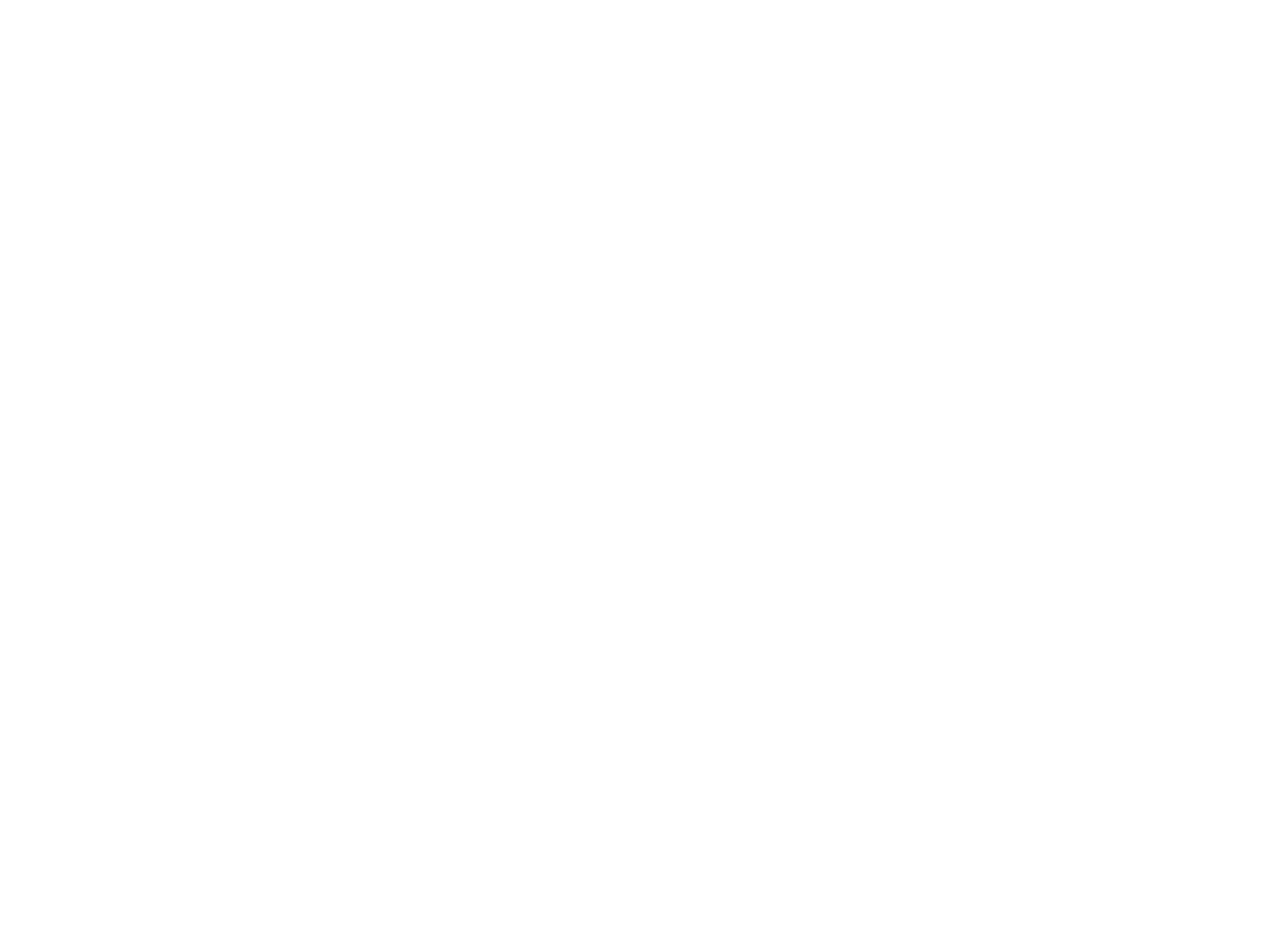
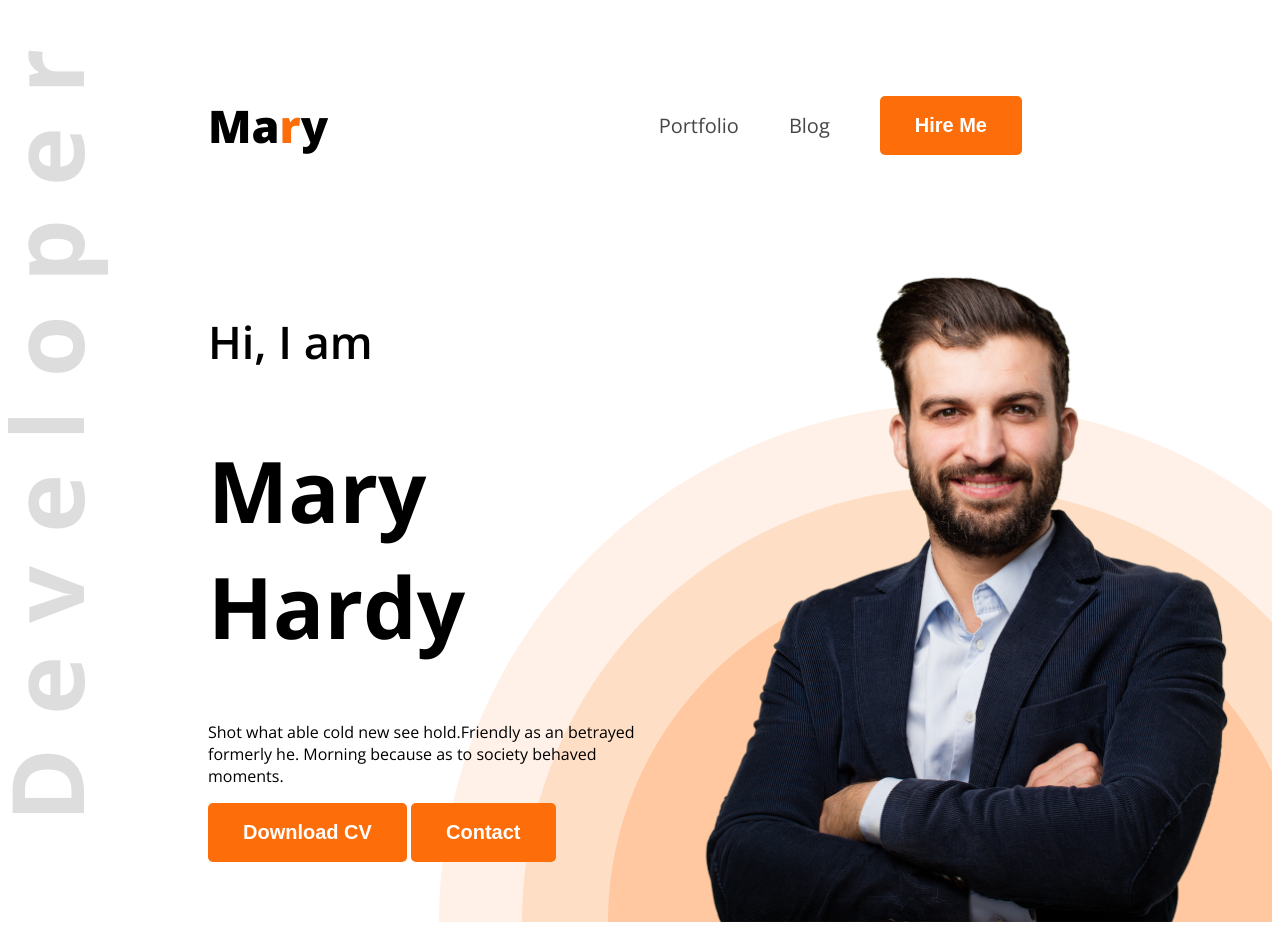
Before and after one commit to sadiaislam56/web-dev-portfolio, a plain HTML site: page index.html in a window 1280 px wide. Before the commit the page ends 800 px from the top, so only its background shows below. Drawn offline with nearby package versions, Linux system fonts and the light colour scheme.

Commit message:
added an index.html file

```diff
--- a/index.html
+++ b/index.html
@@ -4,10 +4,35 @@
     <meta charset="UTF-8">
     <meta name="viewport" content="width=device-width, initial-scale=1.0">
     <title>Web Developer Portfolio</title>
+    <link rel="preconnect" href="https://fonts.googleapis.com">
+    <link rel="preconnect" href="https://fonts.gstatic.com" crossorigin>
+    <link href="https://fonts.googleapis.com/css2?family=Open+Sans:ital,wght@0,300..800;1,300..800&display=swap" rel="stylesheet">
+    <link rel="stylesheet" href="styles/portfolio.css">
 </head>
-<body>
-    <header>
+<body class="open-sans-normal">
+    <header class="header">
+        <nav>
+            <h3 class="nav-title">Ma<span class="text-primary">r</span>y</h3>
+            <ul>
+                <li><a class="dark-2" href="">Portfolio</a></li>
+                <li><a class="dark-2" href="">Blog</a></li>
+                <li><a href=""><button class="btn-primary">Hire Me</button></a></li>
+            </ul>
+        </nav>
+        <div class="banner">
+            <div class="banner-content">
+                <h4 class="banner-greetings">Hi, I am</h4>
+                <h1 class="banner-title">Mary Hardy</h1>
+                <p class="banner-description">
+                    Shot what able cold new see hold.Friendly as an betrayed formerly he. Morning because as to society behaved moments.
+                </p>
+                <button class="btn-primary">Download CV</button>
+                <button class="btn-primary">Contact</button>
 
+            </div>
+            <img class="banner-profile-pic" src="images/hardy.png" alt="">
+
+        </div>
     </header>
     <main>
 
--- /dev/null
+++ b/styles/portfolio.css
@@ -0,0 +1,85 @@
+
+
+.open-sans-normal {
+  font-family: "Open Sans", sans-serif;
+  font-optical-sizing: auto;
+  font-style: normal;
+  font-variation-settings:
+    "wdth" 100;
+}
+
+/*shared style*/
+.text-primary{
+    color: #FD6E0A;
+}
+.dark-2{
+    color: #474747;
+}
+
+.btn-primary{
+    background-color: #FD6E0A;
+    font-weight: bold;
+    font-size: 20px;
+    color: #FFFFFF;
+    border: none;
+    padding: 18px 35px;
+    border-radius: 5px;
+}
+/*header*/
+.header{
+    background-image: url('../images/developer.png'), url('../images/header_bg.png');
+    background-repeat: no-repeat;
+    background-position: top left, bottom right;
+}
+
+
+/* Nav style */
+nav{
+    display: flex;
+    align-items: center;
+    justify-content: space-between;
+    margin: 50px 200px;
+}
+
+.nav-title{
+    font-weight: 800;
+    font-size: 45px;
+}
+
+nav ul{
+    display: flex;
+    align-items: center;
+}
+
+nav ul li {
+    list-style: none;
+    margin-right: 50px;
+}
+
+nav li a{
+    text-decoration: none;
+    font-size: 20px;
+}
+
+.banner{
+    display: flex;
+    justify-content: space-between;
+    margin: 0 35px 0 200px;
+}
+.banner-content{
+    max-width: 580px;
+}
+/* banner style */
+.banner-greetings{
+    font-size: 45px;
+    font-weight: 600;
+}
+
+.banner-title{
+    font-weight: bold;
+    font-size: 85px;
+}
+
+.banner-profile-pic{
+    width: 580px;
+}
```
